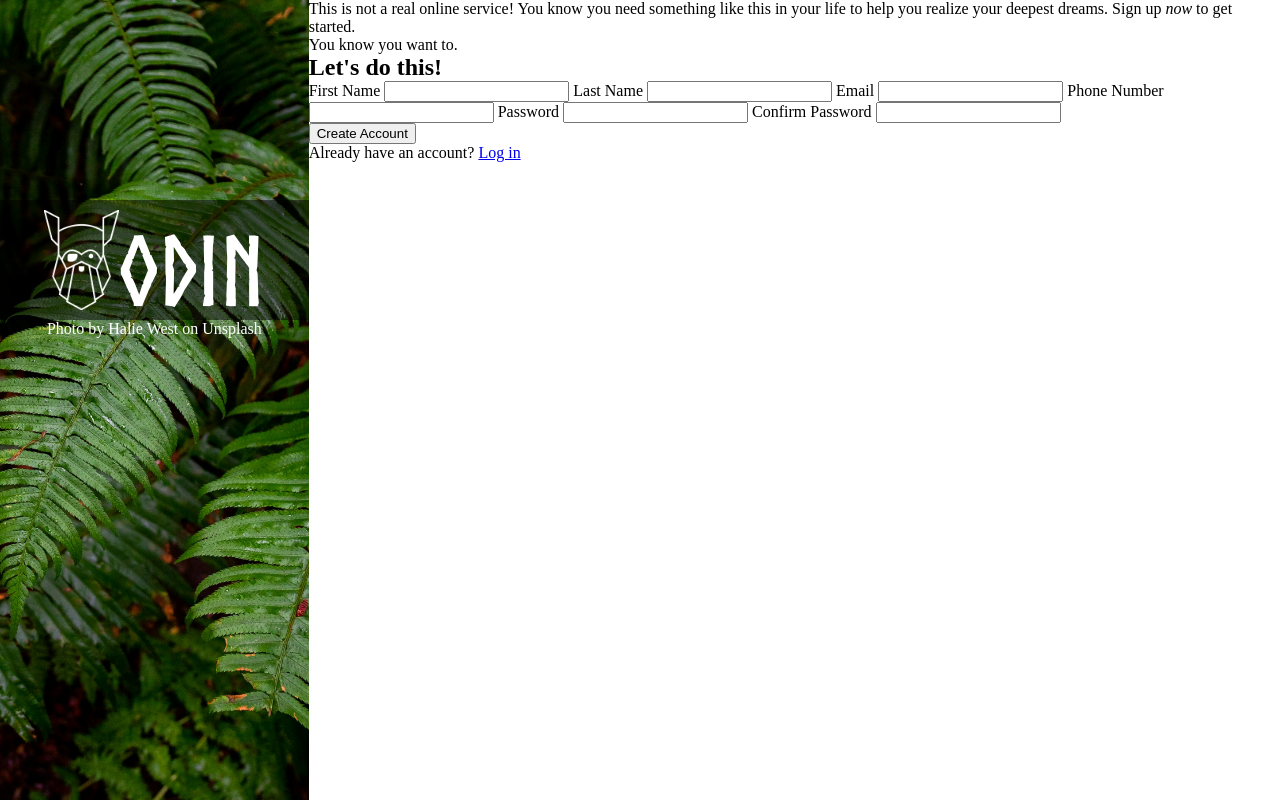
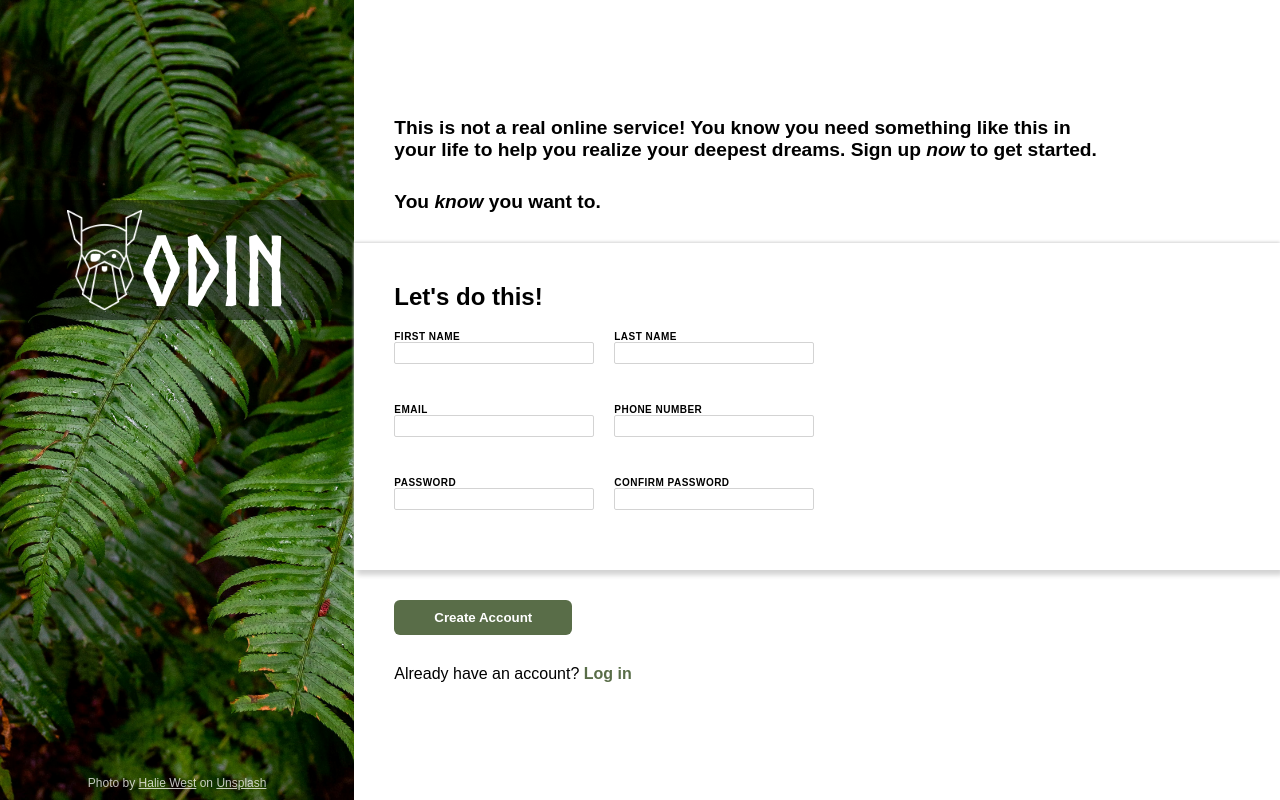
Before and after one commit to meowsec1/sign-up-form, a plain HTML site: page index.html in a window 1280 px wide. Drawn offline with Linux system fonts and the light colour scheme.

Commit message:
better styling and client side form validatiion

```diff
--- a/index.html
+++ b/index.html
@@ -12,37 +12,73 @@
                 <img class="odin-logo" src="images/odin-lined.png">
                 <p class="odin-text">ODIN</p>
             </div>
-            <footer>Photo by Halie West on Unsplash</footer>
+            <div class="emptycontents">
+
+            </div>
+            <footer>Photo by <u>Halie West</u> on <u>Unsplash</u></footer>
         </div>
         <div class="right-contents">
             <p class="top-text">This is not a real online service! You know you need something like this in your life to help you realize your deepest dreams. Sign up <em>now</em> to get started.</p>
-            <p class="top-text">You know you want to.</p>
-            <form>
+            <p class="top-text">You <em>know</em> you want to.</p>
+            <form id="contact-info-form" method="post" action="">
                 <div class="white-bg-div">
                     <h2>Let's do this!</h1>
+                    <div class="left">
+                        <div class="field">
+                            <label for="first-name">First Name</label>
+                            <input id="first-name" name="first-name" type="text" required>
+                        </div>
+                        <div class="field">
+                            <label for="last-name">Last Name</label>
+                            <input id="last-name" name="last-name" type="text" required>
+                        </div>
+                    </div>
+                    <div class="left">
+                        <div class="field">
+                            <label for="email">Email</label>
+                            <input id="email" name="email" type="email" required>
+                        </div>
+                        <div class="field">
+                            <label for="phone">Phone Number</label>
+                            <input id="phone" name="phone" type="tel" required>
+                        </div>
+                    </div>
+                    <div class="left">
+                        <div class="field">
+                            <label for="password">Password</label>
+                            <input id="password" name="password" type="password" required>
+                        </div>
+                        <div class="field">
+                            <label for="confirm-password">Confirm Password</label>
+                            <input id="confirm-password" name="confirm-password" type="password" required>
+                        </div>
+                    </div>
 
-                    <label>First Name</label>
-                    <input type="text">
-
-                    <label>Last Name</label>
-                    <input type="text">
-
-                    <label>Email</label>
-                    <input type="email">
-
-                    <label>Phone Number</label>
-                    <input type="tel">
-
-                    <label>Password</label>
-                    <input type="password">
-
-                    <label>Confirm Password</label>
-                    <input type="password">
                 </div>
-                <button>Create Account</button>
             </form>
+            <button form="contact-info-form">Create Account</button>
             <p>Already have an account? <a href="#">Log in</a></p>
         </div>
     </div>
+    <script>
+        const pwdField = document.querySelector("#password");
+        const pwdConfirmField = document.querySelector("#confirm-password");
+        const formElem = document.querySelector("form");
+
+        const checkPassword = (e) => {
+            if (pwdField.value !== pwdConfirmField.value) {
+                pwdConfirmField.setCustomValidity("Passwords do not match!");
+                e.preventDefault();
+            }
+            else {
+                pwdConfirmField.setCustomValidity("");
+            }
+        }
+
+        formElem.addEventListener("submit", checkPassword);
+        pwdConfirmField.addEventListener("blur", checkPassword);
+        pwdConfirmField.addEventListener("input", checkPassword);
+
+    </script>
 </body>
 </html>
--- a/style.css
+++ b/style.css
@@ -12,14 +12,40 @@
 
 * {
   margin: 0;
+  font-family: sans-serif;
 }
 
 html {
     height: 100vh;
 }
 
+input, label {
+    display: block;
+}
+
+input {
+    border: 1px solid lightgrey;
+    border-radius: 2px;
+    width: 200px;
+    font-size: 100%;
+    font-weight: 400;
+}
+
+input:user-invalid {
+    border: 1px solid red;
+}
+
+label {
+    text-transform: uppercase;
+    font-size: 10px;
+    letter-spacing: 0.03rem;
+    font-weight: 550;
+}
+
 .main-container {
     display: flex;
+    background-color: white;
+    align-items: center;
 }
 
 .left-contents {
@@ -43,6 +69,7 @@ html {
     margin-top: 200px;
     width: 100%;
     height: 120px;
+    padding: 10px;
 }
 
 .odin-logo {
@@ -56,7 +83,59 @@ html {
     top: 10px;
 }
 
+.emptycontents {
+    height: 100%;
+}
 
 .left-contents > footer {
     color: white;
+    margin-bottom: 10px;
+    opacity: 75%;
+    font-size: 12px;
 }
+
+.right-contents {
+    display: flex;
+    flex-direction: column;
+    margin-left: 40px;
+    gap: 30px;
+    width: 100%;
+}
+
+p {
+    max-width: 66ch;
+}
+
+.top-text {
+    font-weight: 600;
+    font-size: 1.2rem;
+}
+
+form {
+    box-shadow: 0px -1px 3px lightgrey, 3px 5px 5px lightgrey;
+    margin-left: -40px;
+    padding: 40px;
+}
+
+.left {
+    padding: 20px 0px;
+    display: flex;
+    gap: 20px;
+}
+
+
+button {
+    background-color: #596D48;
+    color: white;
+    border: none;
+    padding: 10px 40px;
+    border-radius: 6px;
+    font-weight: 600;
+    max-width: max-content;
+}
+
+a {
+    color: #596D48;
+    font-weight: 600;
+    text-decoration: none;
+}
```
